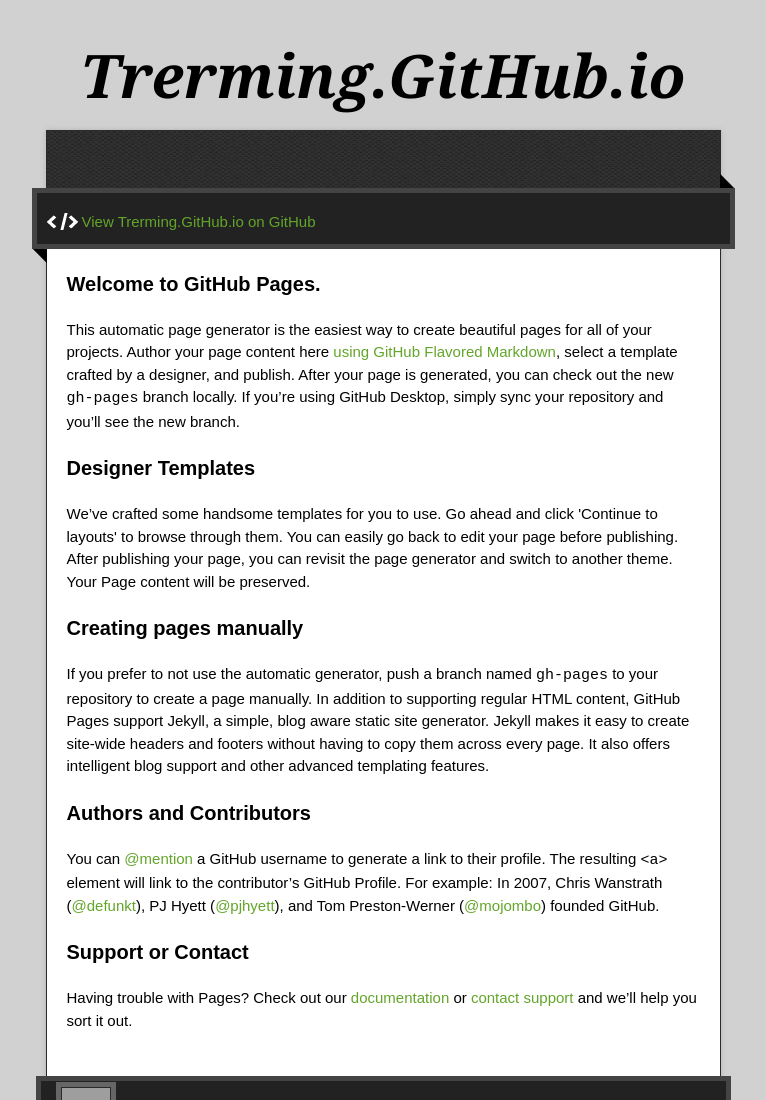
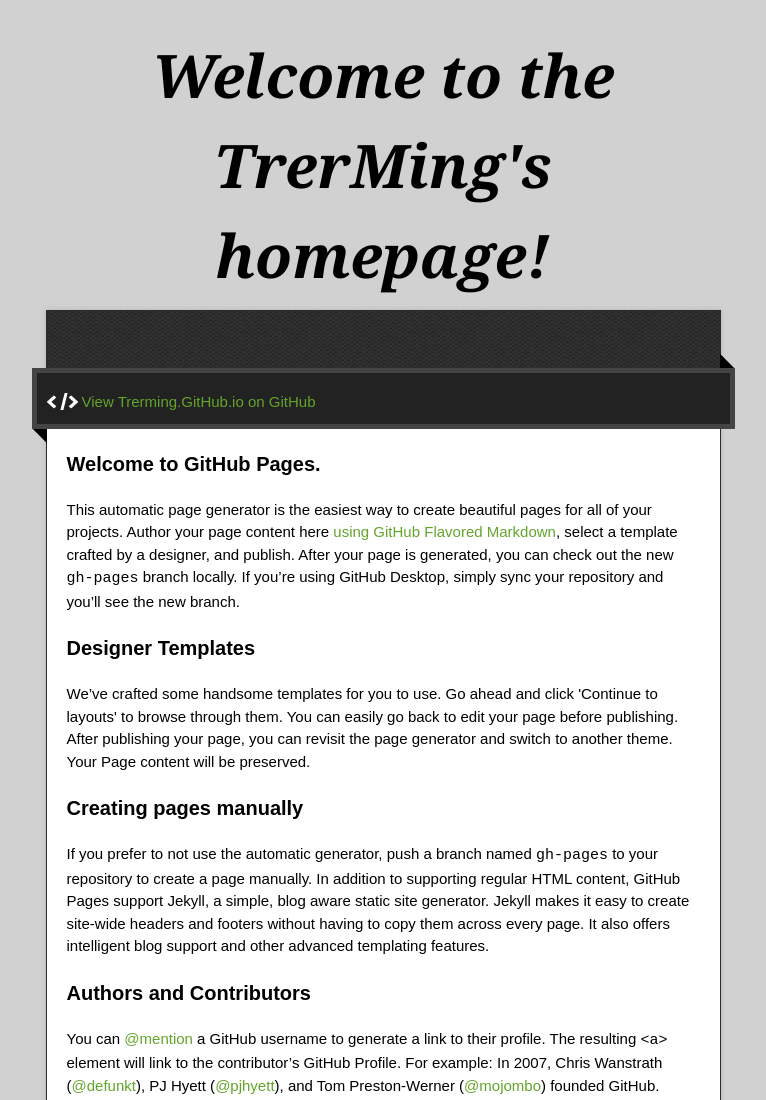
Before and after one commit to TrerMing/TrerMing.github.io, a plain HTML site: page index.html in a window 1280 px wide. Shown: the top 1100 px of the page, without its empty margins (257-1023 px from the left). Drawn offline with nearby package versions, Linux system fonts and the light colour scheme; grey boxes are pictures that could not be loaded.

Commit message:
add a friendlier title

```diff
--- a/index.html
+++ b/index.html
@@ -22,7 +22,7 @@
 
   <div class="wrapper">
     <header>
-      <h1 class="title">Trerming.GitHub.io</h1>
+      <h1 class="title">Welcome to the TrerMing's homepage! </h1>
     </header>
     <div id="container">
       <p class="tagline"></p>
```
